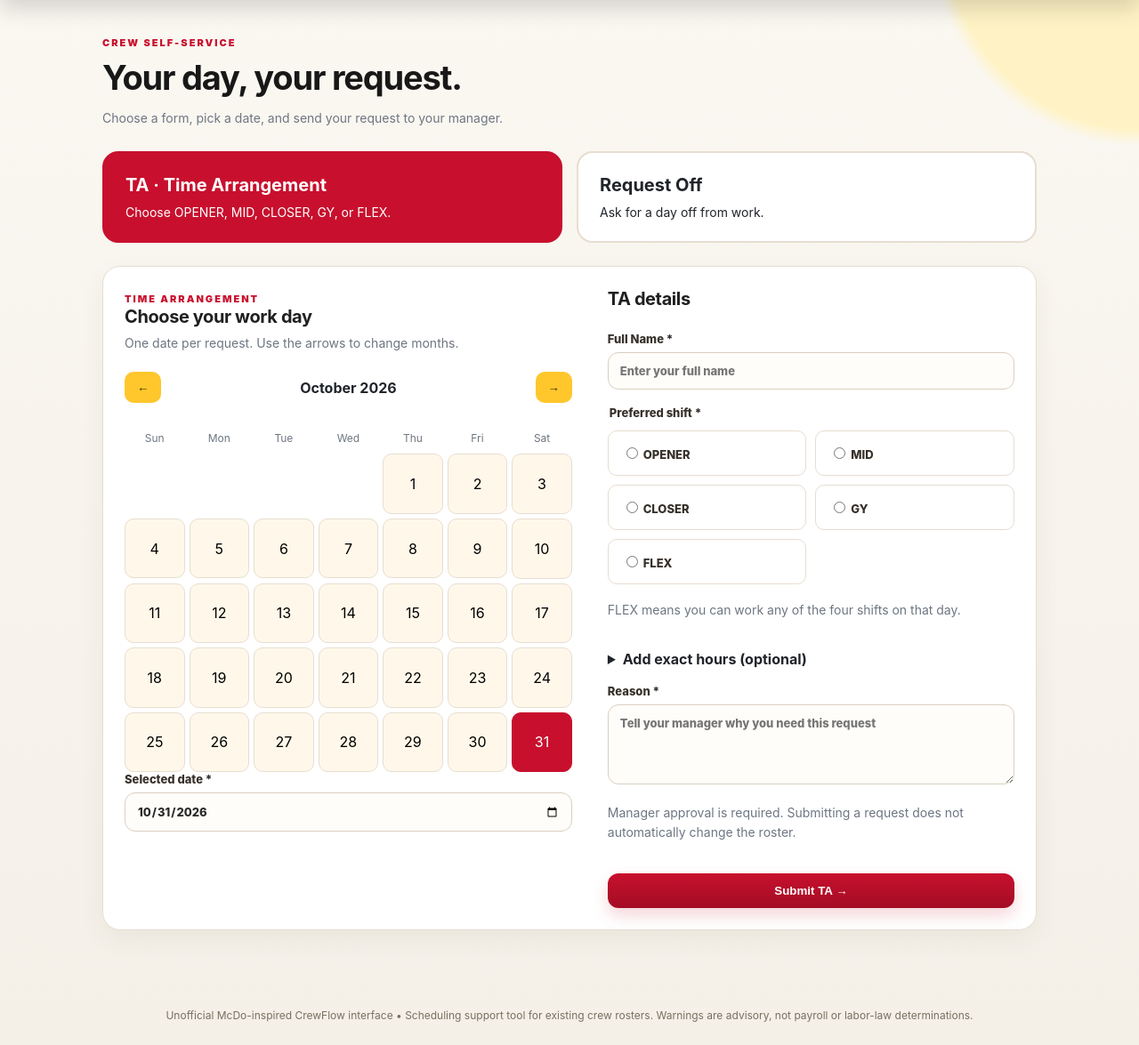
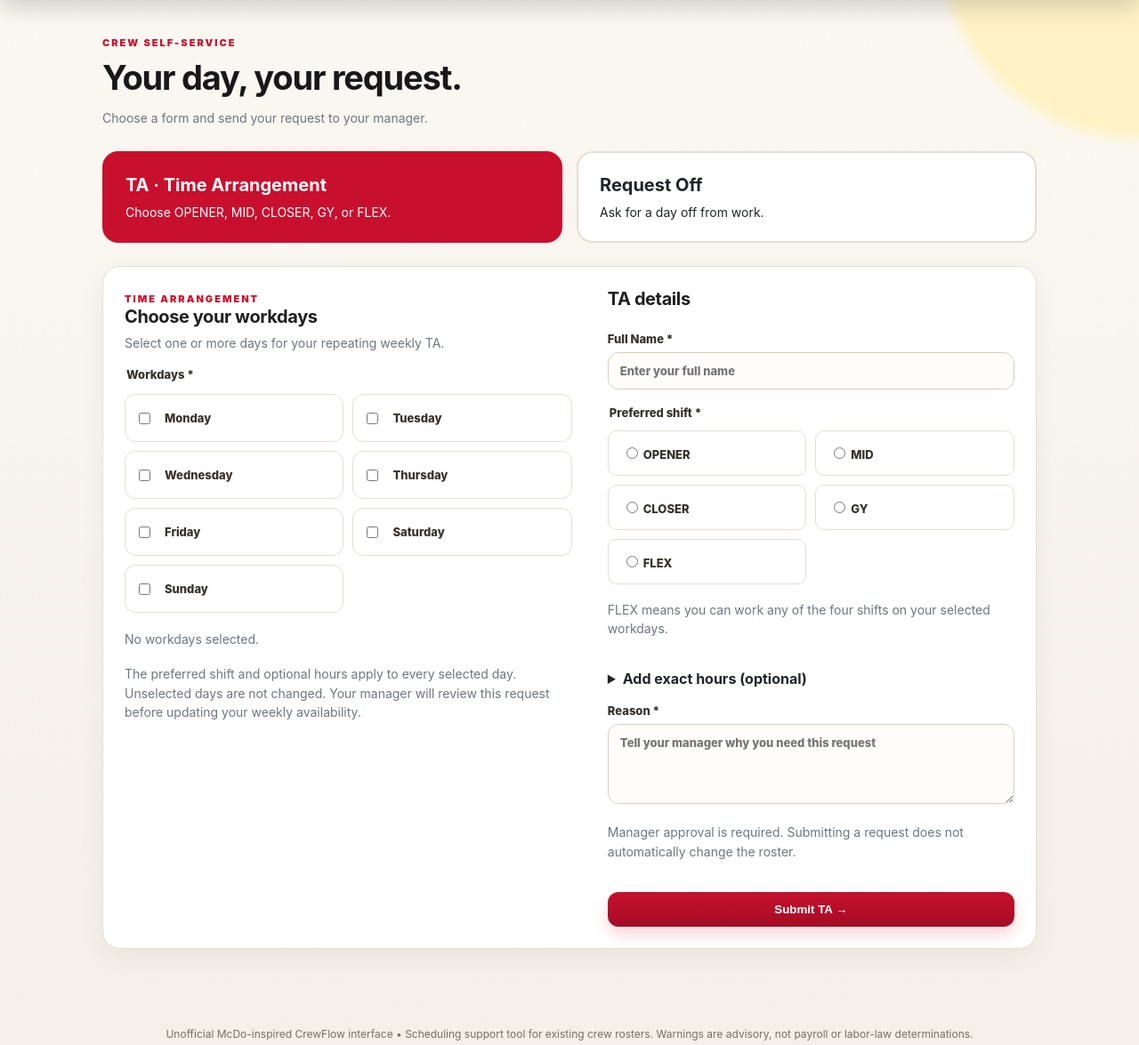
Before and after one commit to Vanix19/579-Mcdo-Davao-Pampanga, a Flask app: page /?mode=ta in a window 1280 px wide. Shown: the part 69-1244 px from the top of the page at 89% size. Run offline with Flask 3, Linux system fonts and the light colour scheme; data that the repository does not hold is empty; parts of the project's set-up code (start-up, migrations or seed data) failed here and were passed over; some libraries are stand-ins or nearby versions.

Commit message:
Add files via upload

```diff
--- a/crew_schedule_assistant/app.py
+++ b/crew_schedule_assistant/app.py
@@ -83,6 +83,8 @@ def init_db():
         c.execute('ALTER TABLE requests ADD COLUMN IF NOT EXISTS start_time TEXT')
         c.execute('ALTER TABLE requests ADD COLUMN IF NOT EXISTS end_time TEXT')
         c.execute('ALTER TABLE requests ADD COLUMN IF NOT EXISTS shift_period TEXT')
+        c.execute('ALTER TABLE requests ADD COLUMN IF NOT EXISTS weekdays INTEGER[] CHECK (weekdays <@ ARRAY[0,1,2,3,4,5,6])')
+        c.execute('ALTER TABLE requests ALTER COLUMN day DROP NOT NULL')
         # Upgrade earlier PostgreSQL databases in place without removing requests.
         c.execute('ALTER TABLE requests ADD COLUMN IF NOT EXISTS requester_name TEXT')
         c.execute('ALTER TABLE requests ALTER COLUMN crew_id DROP NOT NULL')
@@ -144,7 +146,8 @@ def recommendations(connection,day):
     return sorted(results,key=lambda r:(not r['safe'],r['new_streak'],r['name']))
 
 @app.context_processor
-def context():return {'today':date.today().isoformat(),'signed_in':bool(session.get('admin'))}
+def context():return {'today':date.today().isoformat(),'signed_in':bool(session.get('admin')),
+                      'weekday_names':('Monday','Tuesday','Wednesday','Thursday','Friday','Saturday','Sunday')}
 
 @app.route('/')
 def home():
@@ -163,12 +166,20 @@ def new_request():
     start_time=request.form.get('start_time','')
     end_time=request.form.get('end_time','')
     shift_period=request.form.get('shift_period','')
+    weekdays=None
+    if kind=='Time Arrangement':
+        selected=request.form.getlist('weekdays')
+        if not selected or len(selected)>7 or any(value not in tuple(str(i) for i in range(7)) for value in selected):
+            flash('Choose at least one workday from Monday to Sunday.','error')
+            return redirect(url_for('home',mode='ta'))
+        weekdays=sorted({int(value) for value in selected})
+        day=None
     try:
         target=int(request.form['target_id']) if request.form.get('target_id') else None
     except ValueError:
         target=None
     if (not name or len(name)>120 or kind not in ('Request Off','Giving','Swapping','Time Arrangement')
-        or not day or not reason or len(reason)>1000):
+        or (kind!='Time Arrangement' and not day) or not reason or len(reason)>1000):
         flash('Please complete all required fields correctly.','error')
         return redirect(url_for('home'))
     if kind == 'Time Arrangement' and shift_period not in ('OPENER','MID','CLOSER','GY','FLEX'):
@@ -192,8 +203,8 @@ def new_request():
         if not valid_target or (kind in ('Giving','Swapping') and (not target or cid==target)):
             flash('Giving or swapping requires a valid different crew member.','error')
             return redirect(url_for('home'))
-        c.execute('INSERT INTO requests(crew_id,requester_name,kind,day,reason,target_id,created_at,start_time,end_time,shift_period) VALUES(%s,%s,%s,%s,%s,%s,%s,%s,%s,%s)',
-                  (cid,name,kind,day,reason,target,datetime.now().isoformat(timespec='minutes'),start_time,end_time,shift_period))
+        c.execute('INSERT INTO requests(crew_id,requester_name,kind,day,reason,target_id,created_at,start_time,end_time,shift_period,weekdays) VALUES(%s,%s,%s,%s,%s,%s,%s,%s,%s,%s,%s)',
+                  (cid,name,kind,day,reason,target,datetime.now().isoformat(timespec='minutes'),start_time,end_time,shift_period,weekdays))
     flash('Request submitted. The scheduling manager will review it.','success')
     return redirect(url_for('home',mode='ta' if kind=='Time Arrangement' else 'off'))
 
--- a/crew_schedule_assistant/static/style.css
+++ b/crew_schedule_assistant/static/style.css
@@ -68,6 +68,10 @@ table{width:100%;border-collapse:collapse;text-align:left}th{font-size:11px;colo
 @media(max-width:470px){.metrics{gap:9px}.metric{padding:13px}.metric strong{font-size:27px}.datepicker{flex-wrap:wrap}.nav a:not(.brand),.navbutton{font-size:11px}.nav nav{gap:8px}.brand{font-size:20px}.brand-text{gap:6px}.gallery{grid-template-columns:1fr 1fr}}
 
 .unmatched-crew{color:#b91c1c!important;font-weight:700;}
+.workday-options{display:grid;grid-template-columns:1fr 1fr;gap:10px;margin-top:14px}
+.workday-options label{display:flex;align-items:center;gap:8px;min-height:54px;padding:15px;border:1px solid var(--line);border-radius:12px;cursor:pointer}
+.workday-options label:has(input:checked){background:var(--mcdo-yellow-soft);border-color:var(--mcdo-red)}
+.workday-options label:has(input:focus-visible){outline:3px solid var(--mcdo-yellow);outline-offset:2px}
 input[type=checkbox]{width:auto!important;margin:0 8px 0 0!important;accent-color:var(--mcdo-red)}
 .crew-workspace{max-width:1050px;margin:0 auto}
 .request-options{display:grid;grid-template-columns:1fr 1fr;gap:16px;margin:26px 0}
--- /dev/null
+++ b/crew_schedule_assistant/static/ta.js
@@ -0,0 +1,21 @@
+(() => {
+  const days = [...document.querySelectorAll('input[name="weekdays"]')];
+  const summary = document.getElementById('workdaySummary');
+  function syncDays() {
+    const selected = days.filter(day => day.checked);
+    days[0].setCustomValidity(selected.length ? '' : 'Choose at least one workday.');
+    summary.textContent = selected.length
+      ? selected.map(day => day.closest('label').querySelector('span').textContent).join(', ')
+      : 'No workdays selected.';
+  }
+  days.forEach(day => day.addEventListener('change', syncDays));
+  syncDays();
+  const start = document.getElementById('startTime'), end = document.getElementById('endTime');
+  function syncTimes() {
+    start.required = !!end.value;
+    end.required = !!start.value;
+    end.setCustomValidity(start.value && start.value === end.value ? 'Start and end times must be different.' : '');
+  }
+  start.addEventListener('input', syncTimes);
+  end.addEventListener('input', syncTimes);
+})();
--- a/crew_schedule_assistant/templates/dashboard.html
+++ b/crew_schedule_assistant/templates/dashboard.html
@@ -105,7 +105,7 @@
         <tr>
           <td><b>{{r.name}}</b><small>{{r.created_at}}</small>{% if not r.crew_id %}<small class="unmatched-crew">Name not matched to crew roster</small>{% endif %}</td>
           <td>{{r.kind}}</td>
-          <td>{{r.day}}{% if r.kind == 'Time Arrangement' %}<small>{{r.shift_period or 'Previous TA request'}}</small>{% if r.start_time and r.end_time %}<small>{{r.start_time}}–{{r.end_time}}{% if r.end_time < r.start_time %} (+1 day){% endif %}</small>{% endif %}{% endif %}</td>
+          <td>{% if r.weekdays %}<b>Weekly</b><small>{% for weekday in r.weekdays %}{{weekday_names[weekday]}}{{', ' if not loop.last}}{% endfor %}</small>{% else %}{{r.day}}{% endif %}{% if r.kind == 'Time Arrangement' %}<small>{{r.shift_period or 'Previous TA request'}}</small>{% if r.start_time and r.end_time %}<small>{{r.start_time}}–{{r.end_time}}{% if r.end_time < r.start_time %} (+1 day){% endif %}</small>{% endif %}{% endif %}</td>
           <td>{{r.reason}}{% if r.target_name %}<small>With: {{r.target_name}}</small>{% endif %}</td>
           <td><span class="pill {{'orange' if r.status=='Pending' else 'green' if r.status=='Approved' else 'red'}}">{{r.status}}</span></td>
           <td>
--- a/crew_schedule_assistant/templates/request.html
+++ b/crew_schedule_assistant/templates/request.html
@@ -3,7 +3,7 @@
 <div class="crew-workspace">
 <span class="eyebrow">CREW SELF-SERVICE</span>
 <h1>Your day, your request.</h1>
-<p>Choose a form, pick a date, and send your request to your manager.</p>
+<p>Choose a form and send your request to your manager.</p>
 <nav class="request-options" aria-label="Choose request form">
 {% for key,title,description in [('ta','TA · Time Arrangement','Choose OPENER, MID, CLOSER, GY, or FLEX.'),('off','Request Off','Ask for a day off from work.')] %}
 <a class="request-option" href="{{url_for('home',mode=key)}}" {% if mode==key %}aria-current="page"{% endif %}><strong>{{title}}</strong><span>{{description}}</span></a>
@@ -14,7 +14,18 @@
 <input type="hidden" name="kind" value="{{'Time Arrangement' if mode=='ta' else 'Request Off'}}">
 <div>
 <span class="eyebrow">{{'TIME ARRANGEMENT' if mode=='ta' else 'REQUEST OFF'}}</span>
-<h2>{{'Choose your work day' if mode=='ta' else 'Choose your day off'}}</h2>
+{% if mode=='ta' %}
+<h2>Choose your workdays</h2>
+<p>Select one or more days for your repeating weekly TA.</p>
+<fieldset><legend>Workdays *</legend>
+<div class="workday-options">
+{% for day in weekday_names %}<label><input type="checkbox" name="weekdays" value="{{loop.index0}}"> <span>{{day}}</span></label>{% endfor %}
+</div>
+</fieldset>
+<p id="workdaySummary" class="section" aria-live="polite">No workdays selected.</p>
+<p>The preferred shift and optional hours apply to every selected day. Unselected days are not changed. Your manager will review this request before updating your weekly availability.</p>
+{% else %}
+<h2>Choose your day off</h2>
 <p>One date per request. Use the arrows to change months.</p>
 <div class="calendar hidden" id="calendar">
 <div class="calendar-toolbar">
@@ -26,6 +37,7 @@
 <div class="calendar-days" id="calendarDays" role="group" aria-label="Select a date"></div>
 </div>
 <label>Selected date *<input type="date" name="day" id="selectedDate" value="{{today}}" required></label>
+{% endif %}
 </div>
 <div class="stack">
 <h2>{{'TA details' if mode=='ta' else 'Request Off details'}}</h2>
@@ -34,7 +46,7 @@
 <fieldset><legend>Preferred shift *</legend><div class="shift-options">
 {% for shift in ['OPENER','MID','CLOSER','GY','FLEX'] %}<label><input type="radio" name="shift_period" value="{{shift}}" required> {{shift}}</label>{% endfor %}
 </div></fieldset>
-<p>FLEX means you can work any of the four shifts on that day.</p>
+<p>FLEX means you can work any of the four shifts on your selected workdays.</p>
 <details><summary>Add exact hours (optional)</summary>
 <p>Hours are confirmed by your manager. Fill both fields if adding hours. An earlier end time means the next day.</p>
 <label>Start time<input type="time" name="start_time" id="startTime"></label>
@@ -50,5 +62,5 @@
 <div class="panel"><h2>How can we help?</h2><p>Click TA or Request Off above to open its calendar and form.</p></div>
 {% endif %}
 </div>
-{% if mode %}<script src="{{url_for('static',filename='calendar.js')}}" defer></script>{% endif %}
+{% if mode %}<script src="{{url_for('static',filename='ta.js' if mode=='ta' else 'calendar.js')}}" defer></script>{% endif %}
 {% endblock %}
```
Also changed, not shown: crew_schedule_assistant/WEEKDAY_TA_UPDATE.md (added, +13 -0 lines).
